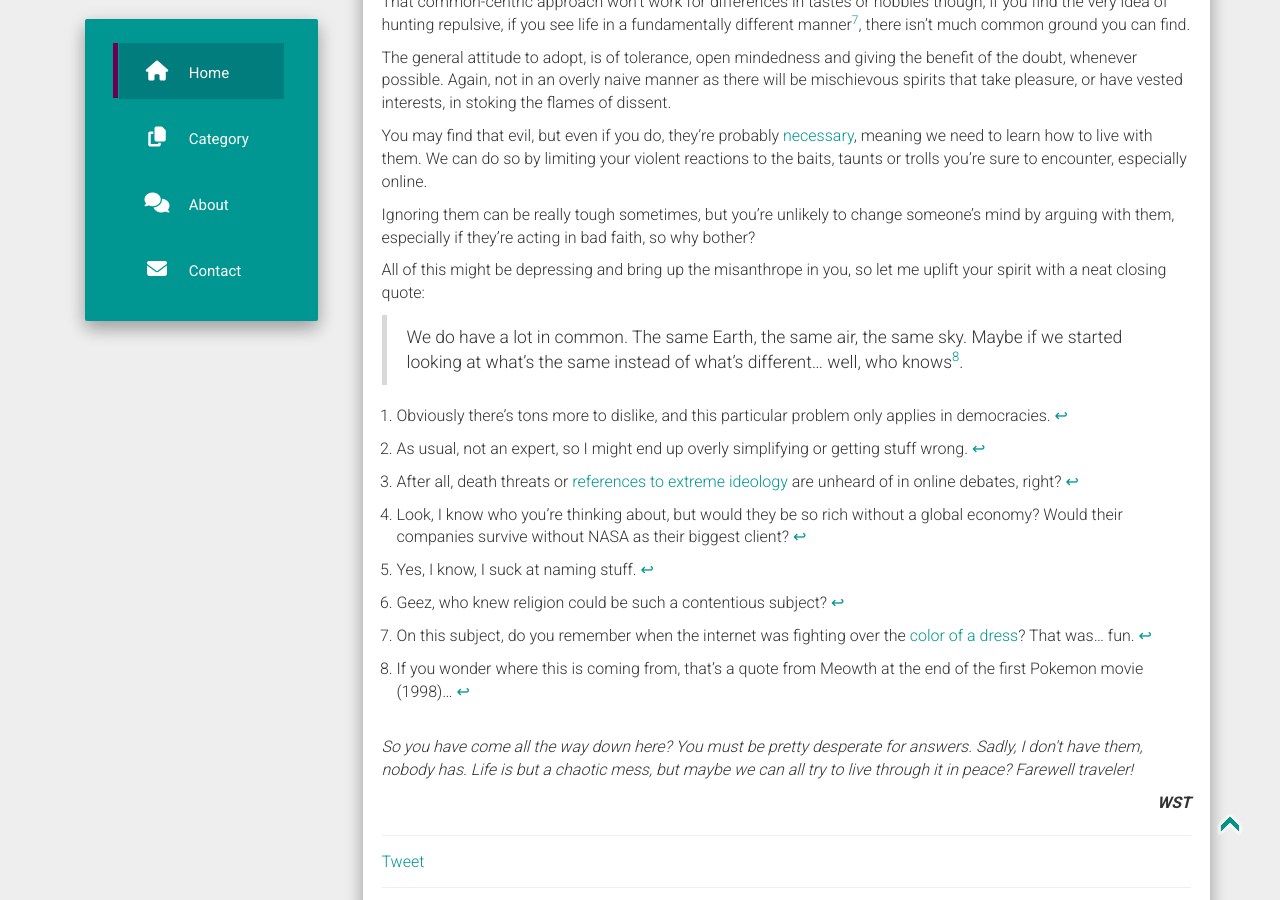
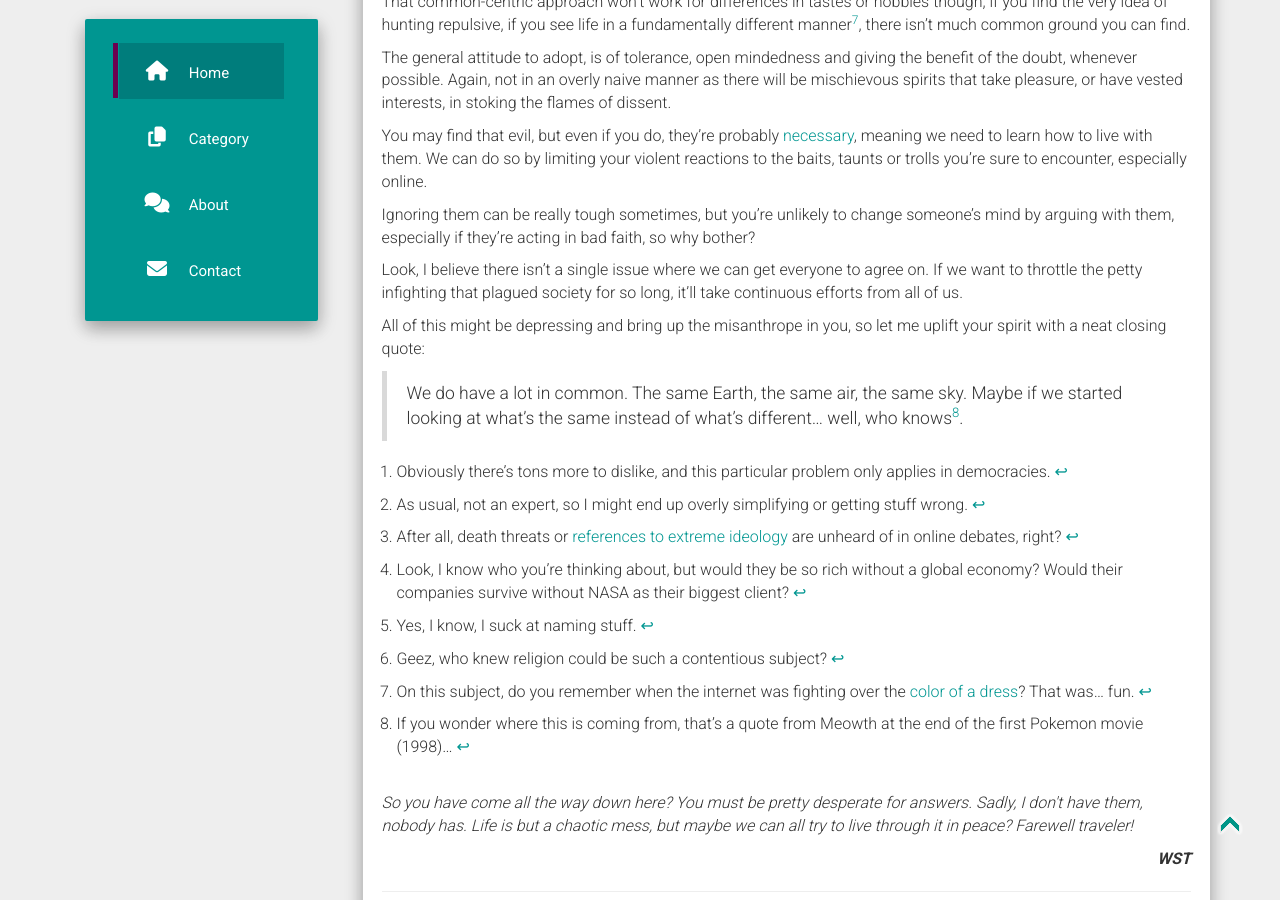
Before and after one commit to WanderingSpaceThinker/nonexistence, a Jekyll site: the page built from _posts/2021-11-24-CFDA.md, in a window 1280 px wide and 900 px high, scrolled down 1858 px. Built offline with Jekyll 4.4.1, drawn with Linux system fonts in a browser that asks for light colours; nearby versions of some CDN libraries; comment, search, counter and statistics services are not loaded.

Commit message:
chore: update post

```diff
--- a/_posts/2021-11-24-CFDA.md
+++ b/_posts/2021-11-24-CFDA.md
@@ -45,6 +45,8 @@ You may find that evil, but even if you do, they're probably [necessary]({{site.
 
 Ignoring them can be really tough sometimes, but you're unlikely to change someone's mind by arguing with them, especially if they're acting in bad faith, so why bother?
 
+Look, I believe there isn't a single issue where we can get everyone to agree on. If we want to throttle the petty infighting that plagued society for so long, it'll take continuous efforts from all of us.
+
 All of this might be depressing and bring up the misanthrope in you, so let me uplift your spirit with a neat closing quote:
 
 > We do have a lot in common. The same Earth, the same air, the same sky. Maybe if we started looking at what's the same instead of what's different... well, who knows[^8].
```
